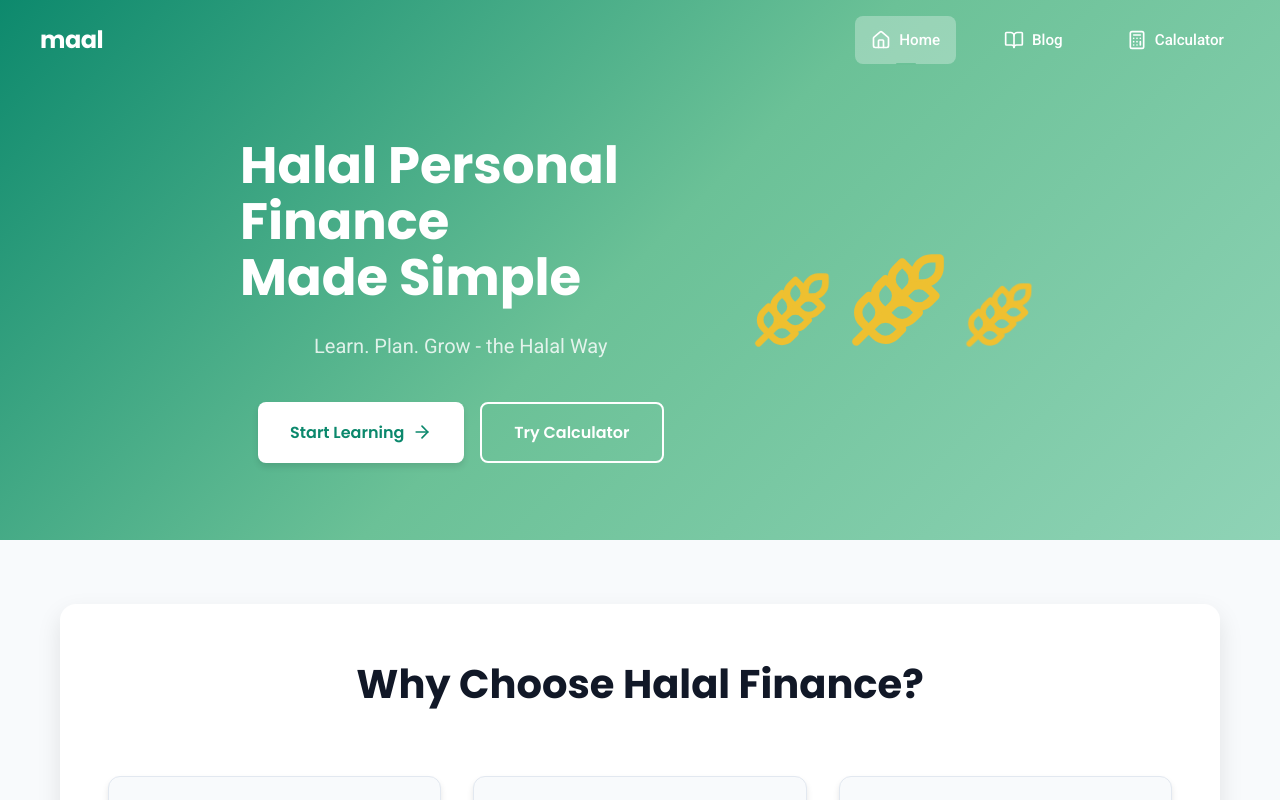
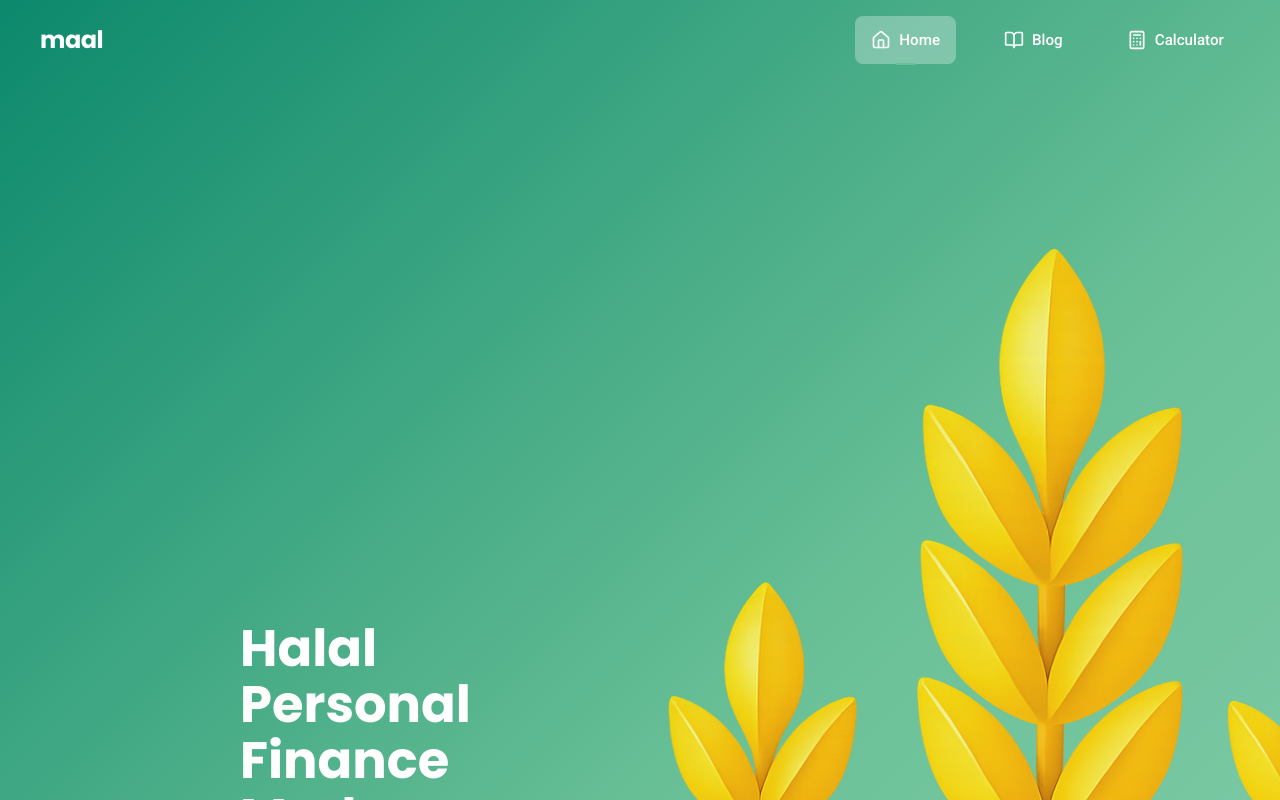
Before and after one commit to Lmar-O/Maal, a React (Vite) app in the folder frontend/: page / in a window 1280 px wide. Shown: the top 800 px of the page. Built offline with nearby package versions, Linux system fonts and the light colour scheme.

Commit message:
Replace Wheat icons with actual wheat image
- Use wheat.png from public/images/ instead of lucide-react icons
- Remove unused Wheat import from lucide-react
- Maintain same CSS classes for consistent styling

```diff
--- a/frontend/src/pages/LandingPage.tsx
+++ b/frontend/src/pages/LandingPage.tsx
@@ -1,5 +1,5 @@
 import { Link } from 'react-router-dom'
-import { TrendingUp, Shield, BookOpen, ArrowRight, Wheat } from 'lucide-react'
+import { TrendingUp, Shield, BookOpen, ArrowRight } from 'lucide-react'
 
 const LandingPage = () => {
   return (
@@ -28,9 +28,9 @@ const LandingPage = () => {
 
             <div className="hero-graphic">
               <div className="wheat-stalks">
-                <Wheat size={80} className="wheat-stalk wheat-1" />
-                <Wheat size={100} className="wheat-stalk wheat-2" />
-                <Wheat size={70} className="wheat-stalk wheat-3" />
+                <img src="/images/wheat.png" alt="Wheat stalk" className="wheat-stalk wheat-1" />
+                <img src="/images/wheat.png" alt="Wheat stalk" className="wheat-stalk wheat-2" />
+                <img src="/images/wheat.png" alt="Wheat stalk" className="wheat-stalk wheat-3" />
               </div>
             </div>
           </div>
```
